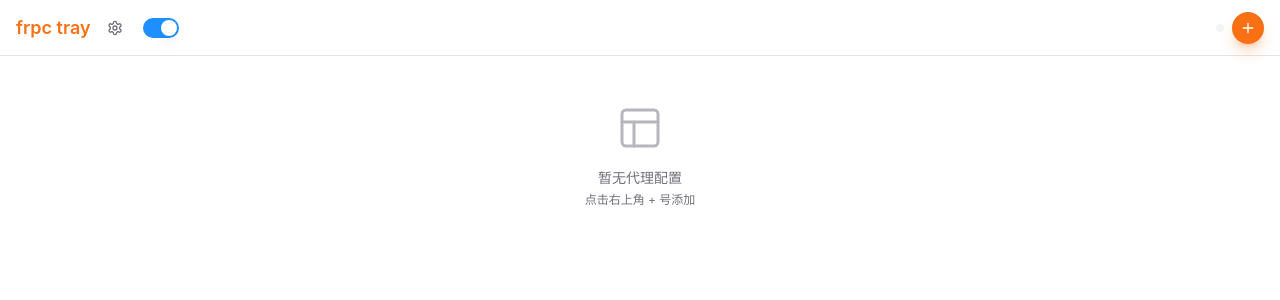
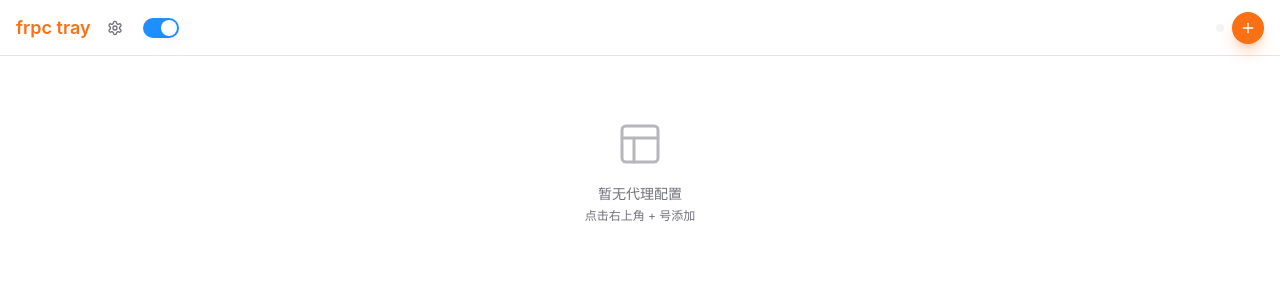
Before and after one commit to svier0/FrpcTray, a Vue app in the folder frontend/: page / in a window 1280 px wide. Shown: the top 300 px of the page. Built offline with nearby package versions, Linux system fonts and the light colour scheme.

Commit message:
fix: 代理列表根元素添加 pt-4

```diff
--- a/frontend/src/App.vue
+++ b/frontend/src/App.vue
@@ -221,7 +221,6 @@ onMounted(() => {
         <ProxyList
           v-else
           :items="proxies"
-          class="pt-4"
           :active-id="activeProxyId"
           @update:items="handleUpdateItems"
           @update:enabled="handleUpdateEnabled"
--- a/frontend/src/components/ProxyList.vue
+++ b/frontend/src/components/ProxyList.vue
@@ -66,7 +66,7 @@ onBeforeUnmount(() => {
 </script>
 
 <template>
-  <div ref="listRef" class="space-y-3">
+  <div ref="listRef" class="space-y-3 pt-4">
     <div v-for="item in dragList" :key="item.id" class="sortable-item">
       <ProxyItem
         :item="item"
```
